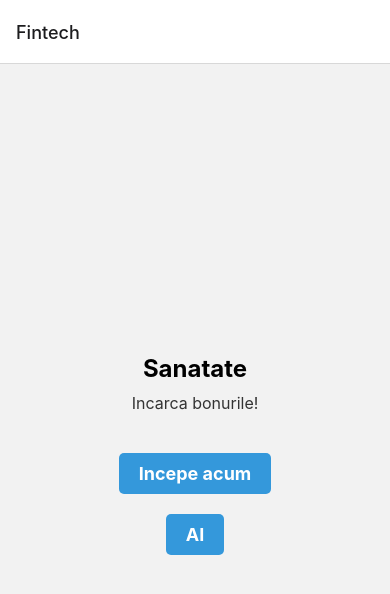
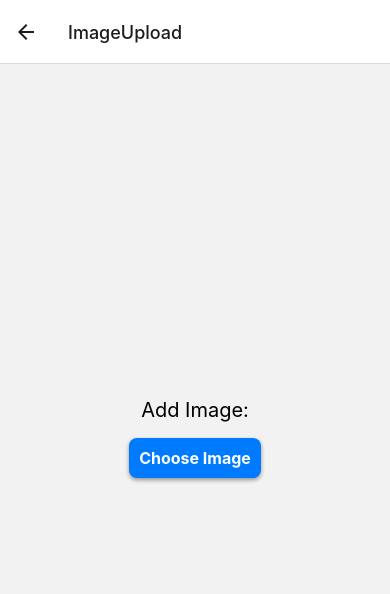
Before and after one commit to danielbirsan/SMARThack, a React Native app in the folder AI/: screen /ImageUpload in a window 390 px wide. Shown: the top 594 px of the page. Built offline with nearby package versions, Linux system fonts and the light colour scheme.

Commit message:
WORKING ImageUpload

```diff
--- a/AI/App.js
+++ b/AI/App.js
@@ -2,7 +2,7 @@ import React, { useState } from "react";
 import WelcomePage from "./components/firstpage";
 import { StatusBar } from 'expo-status-bar';
 import { useNavigation } from '@react-navigation/native';
-import PickerPage from "./components/picker";
+import ImageUpload from "./components/picker";
 import { NavigationContainer } from '@react-navigation/native';
 import { createStackNavigator } from '@react-navigation/stack';
 
@@ -25,7 +25,7 @@ const App = () => {
     <NavigationContainer>
       <Stack.Navigator initialRouteName="Fintech">
         <Stack.Screen name="Fintech" component={WelcomePage} />
-        <Stack.Screen name="PickerPage" component={PickerPage} />
+        <Stack.Screen name="ImageUpload" component={ImageUpload} />
         <Stack.Screen name="FlatListBasics" component={FlatListBasics} />
 
       </Stack.Navigator>
--- a/AI/components/firstpage.js
+++ b/AI/components/firstpage.js
@@ -2,12 +2,12 @@
 
 import React from 'react';
 import { View, Text, StyleSheet, TouchableOpacity } from 'react-native';
-import PickerPage from './picker';
+import ImageUpload from './picker';
 import GPTreply from './ai';
 import FlatListBasics from './lista_cumparaturi';
 const WelcomePage = ({ navigation }) => {
     const handleGetStarted = () => {
-        navigation.navigate('PickerPage');
+        navigation.navigate('ImageUpload');
     };
     const handleGet = () => {
         navigation.navigate('FlatListBasics');
--- a/AI/components/picker.js
+++ b/AI/components/picker.js
@@ -1,62 +1,123 @@
-// WelcomePage.js
+import React, { useState } from "react";
+import { View, Text, Image, TouchableOpacity,
+    StyleSheet, Alert } from "react-native";
+import * as ImagePicker from "expo-image-picker";
 
-import React from 'react';
-import { View, Text, StyleSheet, TouchableOpacity } from 'react-native';
+export default function ImageUpload() {
 
+    // Stores the selected image URI
+    const [file, setFile] = useState(null);
 
-const PickerPage = ({ navigation }) => {
-    const handleGetStarted = () => {
-        navigation.navigate('PickerPage');
+    // Stores any error message
+    const [error, setError] = useState(null);
+
+    // Function to pick an image from
+    //the device's media library
+    const pickImage = async () => {
+        const { status } = await ImagePicker.
+            requestMediaLibraryPermissionsAsync();
+
+        if (status !== "granted") {
+
+            // If permission is denied, show an alert
+            Alert.alert(
+                "Permission Denied",
+                `Sorry, we need camera
+                 roll permission to upload images.`
+            );
+        } else {
+
+            // Launch the image library and get
+            // the selected image
+            const result =
+                await ImagePicker.launchImageLibraryAsync();
+
+            if (!result.cancelled) {
+
+                // If an image is selected (not cancelled),
+                // update the file state variable
+                setFile(result.uri);
+
+                // Clear any previous errors
+                setError(null);
+            }
+        }
     };
 
     return (
         <View style={styles.container}>
-            <Text style={styles.title}>incarca imagine</Text>
-            <Text style={styles.message}>Incarca </Text>
+            <Text style={styles.header}>
+                Add Image:
+            </Text>
 
-            <TouchableOpacity style={styles.buttonContainer} onPress={handleGetStarted}>
-                <Text style={styles.buttonText}>Incepe acum</Text>
+            {/* Button to choose an image */}
+            <TouchableOpacity style={styles.button}
+                onPress={pickImage}>
+                <Text style={styles.buttonText}>
+                    Choose Image
+                </Text>
             </TouchableOpacity>
+
+            {/* Conditionally render the image
+            or error message */}
+            {file ? (
+                // Display the selected image
+                <View style={styles.imageContainer}>
+                    <Image source={{ uri: file }}
+                        style={styles.image} />
+                </View>
+            ) : (
+                // Display an error message if there's
+                // an error or no image selected
+                <Text style={styles.errorText}>{error}</Text>
+            )}
         </View>
     );
-};
+}
 
 const styles = StyleSheet.create({
-
-
-    body:
-    {
-        backgroundColor: '#F5FCFF',
-
-    },
     container: {
         flex: 1,
-        justifyContent: 'center',
-        alignItems: 'center',
+        justifyContent: "center",
+        alignItems: "center",
+        padding: 16,
     },
-    title: {
-        fontSize: 24,
-        fontWeight: 'bold',
-        marginBottom: 10,
+    header: {
+        fontSize: 20,
+        marginBottom: 16,
     },
-    message: {
-        paddingHorizontal: 20,
-
-        fontSize: 16,
-        color: '#333',
-        marginBottom: 20,
-    },
-    buttonContainer: {
-        backgroundColor: '#3498db',
-        borderRadius: 5,
+    button: {
+        backgroundColor: "#007AFF",
+        padding: 10,
+        borderRadius: 8,
+        marginBottom: 16,
+        shadowColor: "#000000",
+        shadowOffset: { width: 0, height: 2 },
+        shadowOpacity: 0.4,
+        shadowRadius: 4,
+        elevation: 5,
     },
     buttonText: {
-        paddingVertical: 10,
-        paddingHorizontal: 20,
-        color: '#fff',
-        fontSize: 18,
-        fontWeight: 'bold',
+        color: "#FFFFFF",
+        fontSize: 16,
+        fontWeight: "bold",
+    },
+    imageContainer: {
+        borderRadius: 8,
+        marginBottom: 16,
+        shadowColor: "#000000",
+        shadowOffset: { width: 0, height: 2 },
+        shadowOpacity: 0.4,
+        shadowRadius: 4,
+        elevation: 5,
+    },
+    image: {
+        width: 200,
+        height: 200,
+        borderRadius: 8,
+    },
+    errorText: {
+        color: "red",
+        marginTop: 16,
     },
 });
-
-export default PickerPage;
--- a/AI/package.json
+++ b/AI/package.json
@@ -13,6 +13,7 @@
     "@react-navigation/stack": "^6.3.20",
     "axios": "^1.6.1",
     "expo": "~49.0.15",
+    "expo-image-picker": "^14.5.0",
     "expo-status-bar": "~1.6.0",
     "metro": "^0.80.1",
     "openai": "^4.17.4",
```
Also changed, not shown: 1 other file (tests, documents, lock files or other folders).
